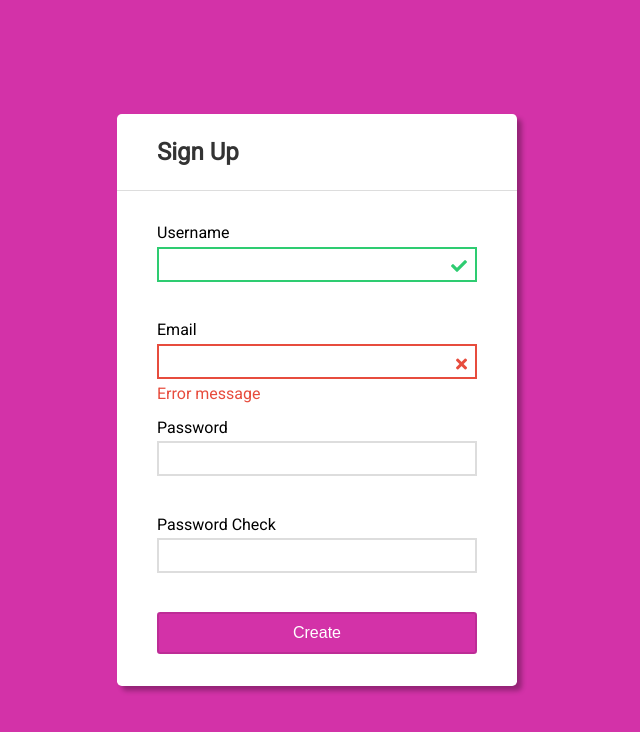
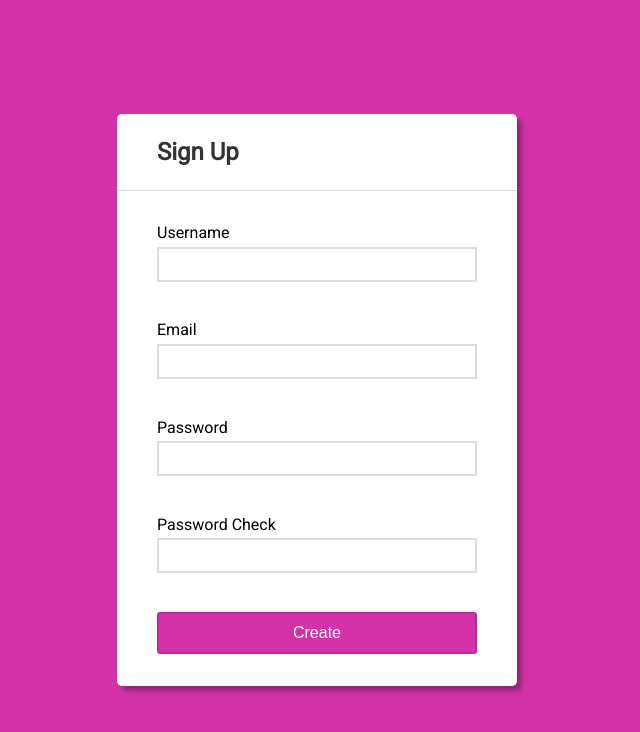
Before and after one commit to PetterFogel/form-validation, a plain HTML site: page index.html in a window 1280 px wide. Shown: the whole page, without its empty margins (323-963 px from the left). Drawn offline with Linux system fonts and the light colour scheme.

Commit message:
Renamed classes.

```diff
--- a/index.html
+++ b/index.html
@@ -8,11 +8,11 @@
         href="https://cdnjs.cloudflare.com/ajax/libs/font-awesome/5.13.1/css/all.min.css"
         integrity="sha512-xA6Hp6oezhjd6LiLZynuukm80f8BoZ3OpcEYaqKoCV3HKQDrYjDE1Gu8ocxgxoXmwmSzM4iqPvCsOkQNiu41GA=="
         crossorigin="anonymous"/>
-        <link rel="preconnect" href="https://fonts.gstatic.com">
+    <link rel="preconnect" href="https://fonts.gstatic.com">
     <link href="https://fonts.googleapis.com/css2?family=Roboto&display=swap" rel="stylesheet">
     <link rel="stylesheet" href="style.css">
     <title>From with validation</title>
-    <script src="script.js"></script>
+    <script defer src="script.js"></script>
 </head>
 <body>
     <div class="container">
@@ -20,19 +20,19 @@
             <h2>Sign Up</h2>
         </div>
         <form class="form" id="form">
-            <div class="form-box success">
+            <div class="form-box">
                 <label>Username</label>
                 <input type="text" id="username">
                 <i class="fas fa-check"></i>
                 <i class="fas fa-times"></i>
                 <p>Error message</p>
             </div>
-            <div class="form-box error">
+            <div class="form-box">
                 <label>Email</label>
                 <input type="email" id="email">
                 <i class="fas fa-check"></i>
                 <i class="fas fa-times"></i>
-                <p>Error message</p>
+                <p>Field cannot be empty</p>
             </div>
             <div class="form-box">
                 <label>Password</label>
@@ -43,7 +43,7 @@
             </div>
             <div class="form-box">
                 <label>Password Check</label>
-                <input type="password" id="passwordcheck">
+                <input type="password" id="password-check">
                 <i class="fas fa-check"></i>
                 <i class="fas fa-times"></i>
                 <p>Error message</p>
@@ -51,6 +51,5 @@
             <button class="btn">Create</button>
         </form>
     </div>
-
 </body>
 </html>
```
